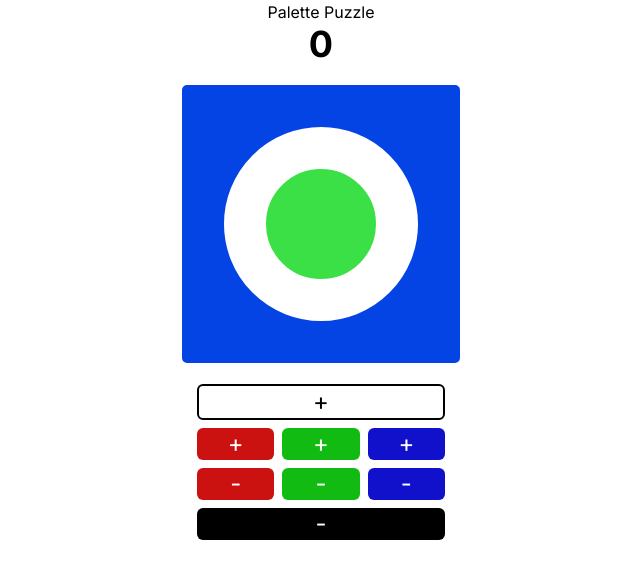
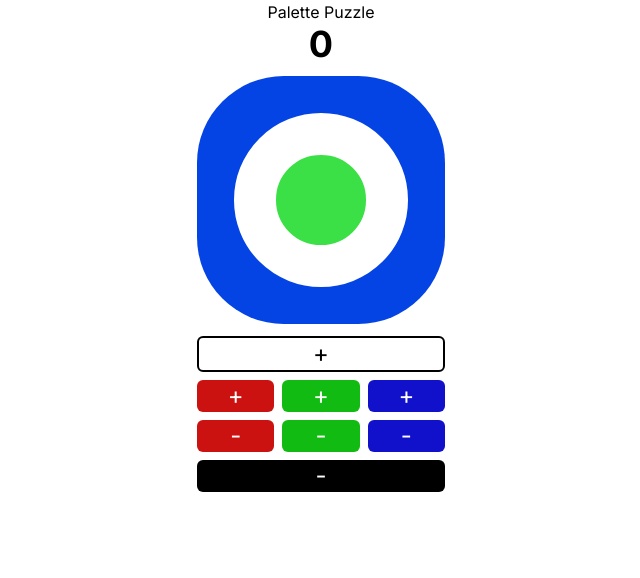
Before and after one commit to jalberse/palette_puzzle, a Next.js app: page / in a window 1280 px wide. Shown: the top 578 px of the page, without its empty margins (319-959 px from the left). Built offline with nearby package versions, Linux system fonts and the light colour scheme.

Commit message:
Adjust shape + size of colors display
Too many squares before. Now, the target is an almost-circle.
Maybe we can use a full circle?

```diff
--- a/app/ColorDisplay.tsx
+++ b/app/ColorDisplay.tsx
@@ -20,7 +20,7 @@ const ColorDisplay: React.FC<ColorDisplayProps> = ({ targetColor, currentColor }
   }
 
   return (
-    <div className="aspect-square m-4">
+    <div className="aspect-square m-1 my-3">
       <div
         style={{
           width: "100%",
@@ -30,8 +30,7 @@ const ColorDisplay: React.FC<ColorDisplayProps> = ({ targetColor, currentColor }
           alignItems: "center",
           justifyContent: "center",
           boxSizing: "border-box",
-          border: "5px solid white",
-          borderRadius: "10px",
+          borderRadius: "35%",
         }}
       >
         <div
--- a/app/puzzle.tsx
+++ b/app/puzzle.tsx
@@ -5,28 +5,22 @@ import { addColor, colorsApproxEqual, colorsEqual, getRandomColor, RGBColor, rgb
 import ColorDisplay from './ColorDisplay';
 import PaletteButton from './PaletteButton';
 
-// TODO A white button and a black button that adds/subtracts all elements equally to just
-//      get brighter or darker.
-// TODO Display the current score; the number of times any of the buttons has been clicked.
-// TODO Make steps smaller if you're closer. 1 at minimum, maybe log: 1, 2, 4, 8, 16, 32?
-//       If the larger step would make you overstep, use the next smaller one?
 // TODO Add a timer. wordle does similarly. Score and time.
-// TODO Different mixing models? This is a literal RGB. HSL? CMYK?
-//      A "paint-like" model based on some subtractive color model?
-//      I think that having 3 different "puzzles" for RGB, HSL, and CMYK would be a good
-//      starting point. Then we can expand into other stuff later too.
-// TODO e.g. we could make another puzzle that's the same, but you're matching two *gradients*.
-//      So you need to match the start and the end color. That could be interesting.
+
 // TODO Generate a new start and target color each day (currentColor becomes separate from the start color).
 //      Ensure they are some minimum distance away.
+
 // TODO Add advertisement. I need money.
+
 // TODO Calculate the minimum possible score for the current target color, so we can see
 //      if someone got a perfect score or grade them? It's fine without this, there can
 //      be an "organic" high score on social media. "How many steps did it take you?"
+
+// TODO Make steps smaller if you're closer. 1 at minimum, maybe log: 1, 2, 4, 8, 16, 32?
+//       If the larger step would make you overstep, use the next smaller one?
 // TODO Handle holding down the button to increase/decrease faster.
-// TODO "Pressed" button display state and "Unpressed" button display state.
-//      I'm sure there's a standard mechanism.
-// TODO "Hover" button display state as well, possibly. Lower priority, because I expect touch devices more.
+//      Though, maybe we instead do the "smaller step if you're closer" thing.
+//      That way, you still just do single clicks but we get rid of click spamming when we know we just want a bunch of blue etc.
 
 const Puzzle = () => {
   const fixedSeed = 0;
@@ -73,11 +67,13 @@ const Puzzle = () => {
     );
   }
 
+  // TODO Make the score prettier.
+
   return (
     <div className="flex-col gap-1 items-center justify-center md:w-1/2 lg:w-1/4 mx-auto">
       <h1 className="items-center text-4xl font-bold text-center">{score}</h1>
-      <ColorDisplay targetColor={targetColor} currentColor={currentColor} />
       <div className="px-8">
+        <ColorDisplay targetColor={targetColor} currentColor={currentColor} />
         <PaletteButton increase={true} onClick={addWhite} className="
           bg-game-button-white
           active:bg-game-button-white-active
```
